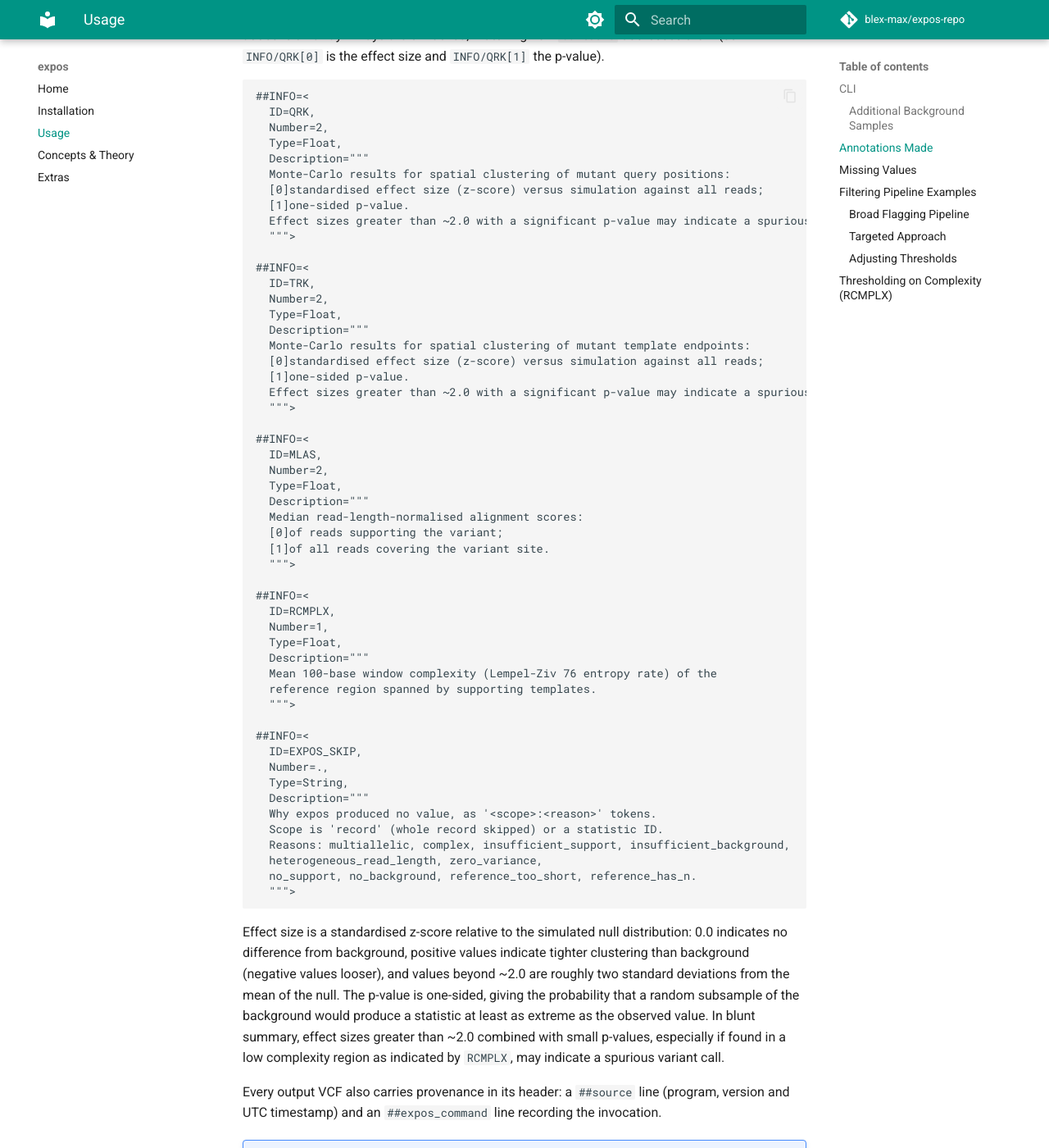
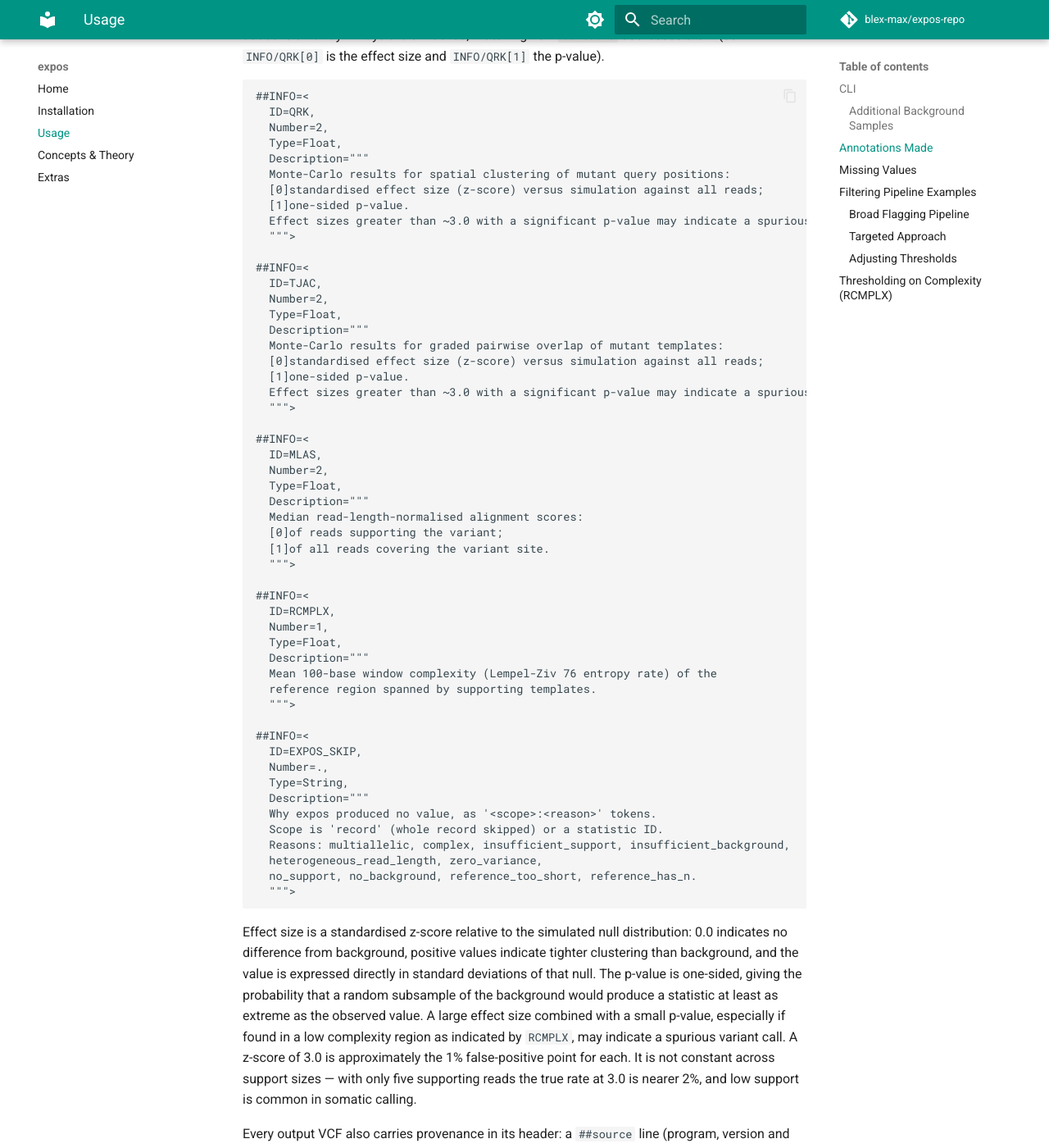
Before and after one commit to blex-max/expos, an MkDocs documentation site: the page built from docs/usage.md, in a window 1280 px wide and 1400 px high, scrolled down 1764 px. Shown: the whole window at 82% size. Built offline with MkDocs 1.6.1 and Material for MkDocs 9.7.7, drawn with Linux system fonts in a browser that asks for light colours; comment, search, counter and statistics services are not loaded; some of the changed text lies outside the part shown.

Commit message:
update doc

````diff
--- a/docs/usage.md
+++ b/docs/usage.md
@@ -85,18 +85,18 @@ These are the header lines from an output VCF describing the INFO fields added.
   Monte-Carlo results for spatial clustering of mutant query positions:
   [0]standardised effect size (z-score) versus simulation against all reads;
   [1]one-sided p-value.
-  Effect sizes greater than ~2.0 with a significant p-value may indicate a spurious variant.
+  Effect sizes greater than ~3.0 with a significant p-value may indicate a spurious variant.
   """>
 
 ##INFO=<
-  ID=TRK,
+  ID=TJAC,
   Number=2,
   Type=Float,
   Description="""
-  Monte-Carlo results for spatial clustering of mutant template endpoints:
+  Monte-Carlo results for graded pairwise overlap of mutant templates:
   [0]standardised effect size (z-score) versus simulation against all reads;
   [1]one-sided p-value.
-  Effect sizes greater than ~2.0 with a significant p-value may indicate a spurious variant.
+  Effect sizes greater than ~3.0 with a significant p-value may indicate a spurious variant.
   """>
 
 ##INFO=<
@@ -131,7 +131,7 @@ These are the header lines from an output VCF describing the INFO fields added.
   """>
 ```
 
-Effect size is a standardised z-score relative to the simulated null distribution: 0.0 indicates no difference from background, positive values indicate tighter clustering than background (negative values looser), and values beyond ~2.0 are roughly two standard deviations from the mean of the null. The p-value is one-sided, giving the probability that a random subsample of the background would produce a statistic at least as extreme as the observed value. In blunt summary, effect sizes greater than ~2.0 combined with small p-values, especially if found in a low complexity region as indicated by `RCMPLX`, may indicate a spurious variant call.
+Effect size is a standardised z-score relative to the simulated null distribution: 0.0 indicates no difference from background, positive values indicate tighter clustering than background, and the value is expressed directly in standard deviations of that null. The p-value is one-sided, giving the probability that a random subsample of the background would produce a statistic at least as extreme as the observed value. A large effect size combined with a small p-value, especially if found in a low complexity region as indicated by `RCMPLX`, may indicate a spurious variant call. A z-score of 3.0 is approximately the 1% false-positive point for each. It is not constant across support sizes — with only five supporting reads the true rate at 3.0 is nearer 2%, and low support is common in somatic calling.
 
 Every output VCF also carries provenance in its header: a `##source` line (program, version and UTC timestamp) and an `##expos_command` line recording the invocation.
 
@@ -143,10 +143,10 @@ Every output VCF also carries provenance in its header: a `##source` line (progr
 `expos` attempts to handle invalid records gracefully. When it cannot compute a statistic it writes a VCF missing value (`.`) for that field and records the reason in `EXPOS_SKIP` as one or more `<scope>:<reason>` tokens:
 
 - **Whole-record skips** use the `record` scope. Multiallelic records (`record:multiallelic`) and complex/untypeable records (`record:complex`) are passed through unannotated. Records skipped by `--skip-filtered` are not marked.
-- **Per-statistic skips** use the statistic's ID as the scope, e.g. `QRK:insufficient_support`, `TRK:zero_variance`, `RCMPLX:reference_has_n`.
+- **Per-statistic skips** use the statistic's ID as the scope, e.g. `QRK:insufficient_support`, `TJAC:zero_variance`, `RCMPLX:reference_has_n`.
 
 !!! note "QRK"
-  `QRK` may be suppressed with `QRK:heterogeneous_read_length` when the primary sample's reads at a locus have markedly uneven lengths, since query position is an offset within a read and a mixed read-length population confounds it. `TRK` has no equivalent per-statistic reason; read-length heterogeneity doesn't apply.
+  `QRK` may be suppressed with `QRK:heterogeneous_read_length` when the primary sample's reads at a locus have markedly uneven lengths, since query position is an offset within a read and a mixed read-length population confounds it. `TJAC` has no equivalent per-statistic reason; template endpoints track fragment boundaries, not read length, so read-length heterogeneity doesn't apply.
 
 !!! note "insufficent power"
   If insufficient reads are available to perform testing, expos skip will record the `insufficient_background` reason.
@@ -155,6 +155,8 @@ Every output VCF also carries provenance in its header: a `##source` line (progr
 ## Filtering Pipeline Examples
 
 The following are some examples of how the annotations made by `expos` might be used for variant filtering downstream.
+
+The annotations are meant to be read together rather than in isolation. A variant tripping several is therefore much more suspect than one tripping any single test. The examples below add flags separately rather than combining them into one expression so that the count remains visible in the `FILTER` column.
 
 ### **Broad Flagging Pipeline**
 
@@ -172,8 +174,8 @@ strictly a recommendation, though it is statistically defensible.
 # note that for brevity no additional background sample is provided, but providing one
 # (e.g. a matched normal) via --bg can add a lot of statistical power if one is available.
 # 3, 4: statisically-backed flagging on distribution/clustering stats;
-# flagging variants where observations are at least 4x as tightly clustered as the background
-# and the difference is statistically significant (P <= 0.05).
+# flagging variants whose clustering sits about three standard deviations above
+# the background and is statistically significant (P <= 0.05).
 # 6: heuristic/rule-of-thumb on poor alignment score on supporting reads in regions
 # of low reference complexity;
 # 7: heuristic/rule-of-thumb flagging on poor alignment score
@@ -182,11 +184,11 @@ strictly a recommendation, though it is statistically defensible.
 bcftools filter -Ov \
   --mode + \
   -s QPOS_CLUSTER \
-  -e'(INFO/QRK[0] >= 2.0 & INFO/QRK[1] < 0.05)' |
+  -e'(INFO/QRK[0] >= 3.0 & INFO/QRK[1] < 0.05)' |
 bcftools filter -Ov \
   --mode + \
-  -s TEMPLATE_CLUSTER \
-  -e'(INFO/TRK[0] >= 2.0 & INFO/TRK[1] < 0.05)' |
+  -s TEMPLATE_OVERLAP \
+  -e'(INFO/TJAC[0] >= 3.0 & INFO/TJAC[1] < 0.05)' |
 bcftools filter -Ov \
   --mode + \
   -s POOR_ALN_REG \
@@ -208,7 +210,7 @@ looks specifically for clustered variants in low complexity regions
 bcftools filter -Oz \
   --mode + \
   -s LOW_CMPLX_CLUSTER \
-  -e'INFO/QRK[0] >= 2.0 & INFO/QRK[1] < 0.05 & INFO/RCMPLX < 1.5' > my.flagged.vcf.gz
+  -e'INFO/QRK[0] >= 3.0 & INFO/QRK[1] < 0.05 & INFO/RCMPLX < 1.5' > my.flagged.vcf.gz
 ```
 
 At the cost of missing more generic variants with spurious looking spatial properties.
@@ -218,13 +220,13 @@ At the cost of missing more generic variants with spurious looking spatial prope
 Thresholds for p-value and effect size can be tuned:
 
 ```bash
-# relaxed p-val, very large effect size (8x as clustered)
+# relaxed p-val, and an effect size well beyond the calibrated 1% point
 # an example of the concept, again not a recommendation per se
 ./path/to/expos -u my.vcf ref.fa my.bam |
 bcftools filter -Oz \
   --mode + \
   -s QPOS_CLUSTER_2 \
-  -e'INFO/QRK[0] >= 3.0 & INFO/QRK[1] < 0.1' > my.flagged.vcf.gz
+  -e'INFO/QRK[0] >= 4.5 & INFO/QRK[1] < 0.1' > my.flagged.vcf.gz
 ```
 
 ## Thresholding on Complexity (`RCMPLX`)
````
Also changed, not shown: other parts of docs/usage.md (+1 -1 lines), docs/concepts.md (+2 -5 lines), 1 other file.
